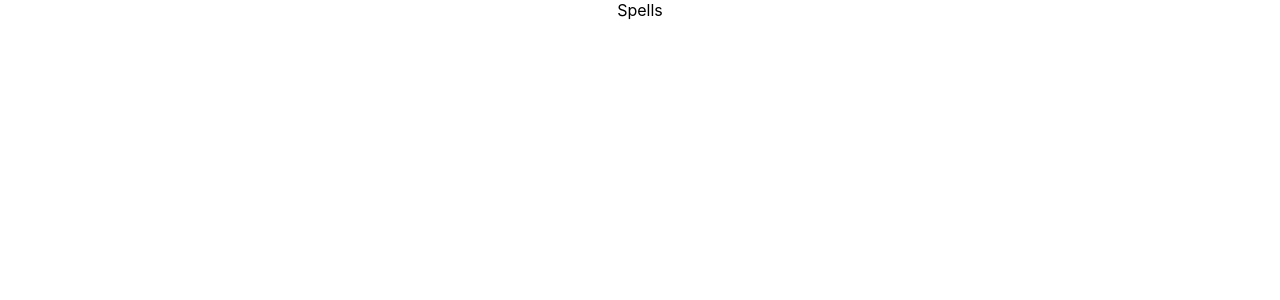
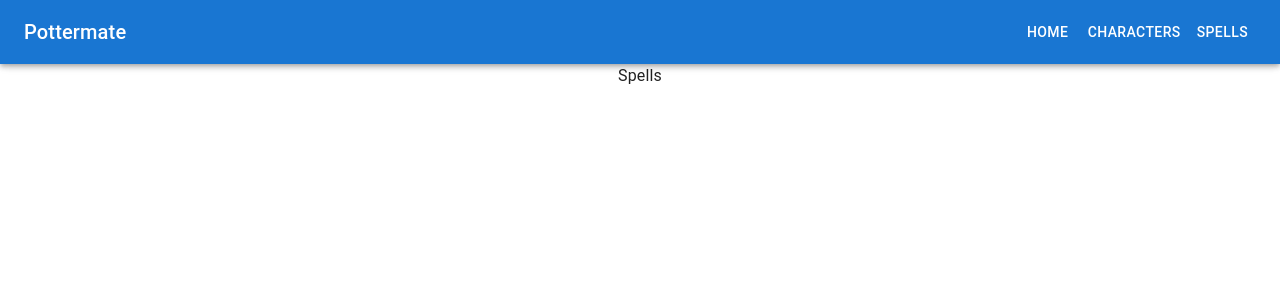
Before and after one commit to Nic-Horton/MaraudersMemoir, a React (Create React App) app: page /spells in a window 1280 px wide. Shown: the top 300 px of the page. Built offline with nearby package versions, Linux system fonts and the light colour scheme.

Commit message:
Added navbar with functionlaity to go to specific pages

```diff
--- a/src/App.js
+++ b/src/App.js
@@ -3,10 +3,12 @@
 import Home from './pages/Home';
 import Characters from './pages/Characters';
 import Spells from './pages/Spells';
+import Navbar from './components/layout/Navbar';
 
 function App() {
 	return (
 		<div className="App">
+			<Navbar />
 			<Routes>
 				<Route path="/" element={<Home />}></Route>
 				<Route path="/characters" element={<Characters />}></Route>
--- a/src/components/layout/Navbar.jsx
+++ b/src/components/layout/Navbar.jsx
@@ -0,0 +1,101 @@
+import React from 'react'
+import AppBar from '@mui/material/AppBar';
+import Box from '@mui/material/Box';
+import CssBaseline from '@mui/material/CssBaseline';
+import Divider from '@mui/material/Divider';
+import Drawer from '@mui/material/Drawer';
+import IconButton from '@mui/material/IconButton';
+import List from '@mui/material/List';
+import ListItem from '@mui/material/ListItem';
+import ListItemButton from '@mui/material/ListItemButton';
+import ListItemText from '@mui/material/ListItemText';
+import MenuIcon from '@mui/icons-material/Menu';
+import Toolbar from '@mui/material/Toolbar';
+import Typography from '@mui/material/Typography';
+import Button from '@mui/material/Button';
+import { NavLink } from 'react-router-dom';
+
+const drawerWidth = 240;
+const navItems = [{name: 'Home', path: '/' },{name: 'Characters', path: '/characters' },{name: 'Spells', path: '/spells' }];
+
+function Navbar(props) {
+  const { window } = props;
+  const [mobileOpen, setMobileOpen] = React.useState(false);
+
+  const handleDrawerToggle = () => {
+    setMobileOpen((prevState) => !prevState);
+  };
+
+  const drawer = (
+    <Box onClick={handleDrawerToggle} sx={{ textAlign: 'center' }}>
+      <Typography variant="h6" sx={{ my: 2 }}>
+        Pottermate
+      </Typography>
+      <Divider />
+      <List>
+        {navItems.map((item) => (
+          <ListItem key={item.name} disablePadding>
+            <ListItemButton component={NavLink} to={item.path} sx={{ textAlign: 'center' }}>
+              <ListItemText primary={item.name} />
+            </ListItemButton>
+          </ListItem>
+        ))}
+      </List>
+    </Box>
+  );
+
+  const container = window !== undefined ? () => window().document.body : undefined;
+
+  return (
+    <Box sx={{ display: 'flex' }}>
+      <CssBaseline />
+      <AppBar component="nav">
+        <Toolbar>
+          <IconButton
+            color="inherit"
+            aria-label="open drawer"
+            edge="start"
+            onClick={handleDrawerToggle}
+            sx={{ mr: 2, display: { sm: 'none' } }}
+          >
+            <MenuIcon />
+          </IconButton>
+          <Typography
+            variant="h6"
+            component="div"
+            sx={{ flexGrow: 1, display: { xs: 'none', sm: 'block', textAlign:'left'}}}
+          >
+            Pottermate
+          </Typography>
+          <Box sx={{ display: { xs: 'none', sm: 'block' } }}>
+            {navItems.map((item) => (
+              <Button component={NavLink} to={item.path} key={item.name} sx={{ color: '#fff' }}>
+                {item.name}
+              </Button>
+            ))}
+          </Box>
+        </Toolbar>
+      </AppBar>
+      <nav>
+        <Drawer
+          container={container}
+          variant="temporary"
+          open={mobileOpen}
+          onClose={handleDrawerToggle}
+          ModalProps={{
+            keepMounted: true,
+          }}
+          sx={{
+            display: { xs: 'block', sm: 'none' },
+            '& .MuiDrawer-paper': { boxSizing: 'border-box', width: drawerWidth },
+          }}
+        >
+          {drawer}
+        </Drawer>
+      </nav>
+      <Toolbar/>
+    </Box>
+  );
+}
+
+export default Navbar
```
